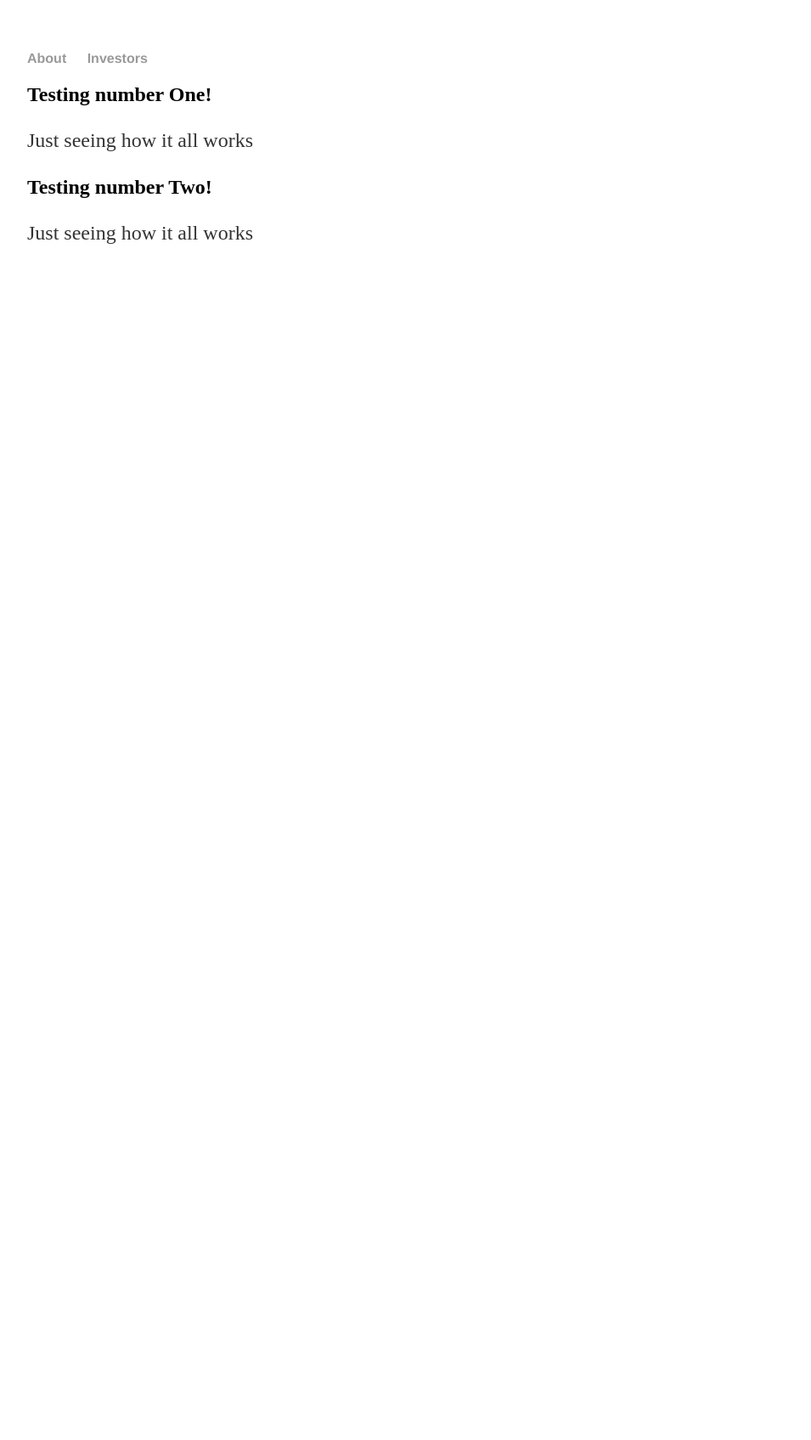
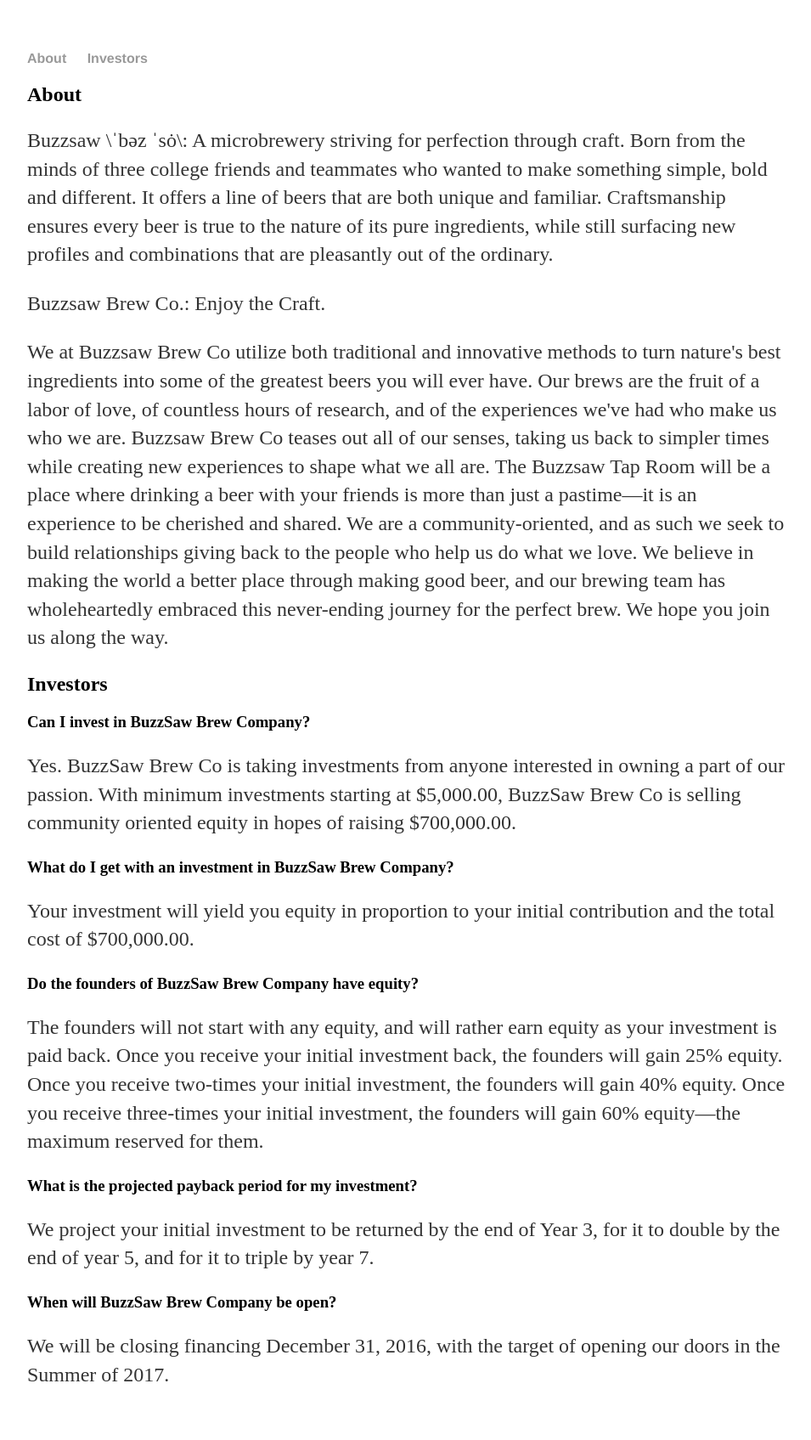
Before and after one commit to arquinn/arquinn.github.io, a Jekyll site: the page built from test.html, in a window 1280 px wide. Shown: the whole page at 85% size, without its empty margins (160-1115 px from the left). Built offline with Jekyll 4.4.1, drawn with Linux system fonts in a browser that asks for light colours; before the commit the page ends 900 px from its top, so only the background shows below that.

Commit message:
Update test.html

```diff
--- a/test.html
+++ b/test.html
@@ -1,16 +1,38 @@
 ---
 layout: sections
 ---
-<section class="bg-primary" id="test1">
+<section class="bg-primary" id="About">
   <div class="blurb">
-        <h2 class="section-heading">Testing number One! </h2>
-        <p class="text-faded">Just seeing how it all works </p>
+        <h2 class="section-heading">About</h2>
+        <p class="text-faded">Buzzsaw \ˈbəz ˈsȯ\: A microbrewery striving for perfection through craft. Born from the minds of three college friends and teammates who wanted to make something simple, bold and different. It offers a line of beers that are both unique and familiar. Craftsmanship ensures every beer is true to the nature of its pure ingredients, while still surfacing new profiles and combinations that are pleasantly out of the ordinary.</p>
+
+
+        <p class="emph">Buzzsaw Brew Co.: Enjoy the Craft.</p>
+      <p class="text-faded">We at Buzzsaw Brew Co utilize both traditional and innovative methods to turn nature's best ingredients into some of the greatest beers you will ever have. Our brews are the fruit of a labor of love, of countless hours of research, and of the experiences we've had who make us who we are. Buzzsaw Brew Co teases out all of our senses, taking us back to simpler times while creating new experiences to shape what we all are. The Buzzsaw Tap Room will be a place where drinking a beer with your friends is more than just a pastime—it is an experience to be cherished and shared. We are a community-oriented, and as such we seek to build relationships giving back to the people who help us do what we love. We believe in making the world a better place through making good beer, and our brewing team has wholeheartedly embraced this never-ending journey for the perfect brew. We hope you join us along the way. </p>
+
   </div>
   <p><!-- pagebreak --></p>
 </section>
-<section class="bg-primary" id="test2">
+<section class="bg-primary" id="Investors">
   <div class="blurb">
-        <h2 class="section-heading">Testing number Two! </h2>
-        <p class="text-faded">Just seeing how it all works </p>
-  </div>
+        <h2 class="section-heading">Investors</h2>
+
+        <h3 class="question">Can I invest in BuzzSaw Brew Company?</h3>
+        <p class="answer"> Yes. BuzzSaw Brew Co is taking investments from anyone interested in owning a part of our passion. With minimum investments starting at $5,000.00, BuzzSaw Brew Co is selling community oriented equity in hopes of raising $700,000.00.</p>
+
+        <h3 class="question">What do I get with an investment in BuzzSaw Brew Company?</h3>
+        <p class="answer"> Your investment will yield you equity in proportion to your initial contribution and the total cost of $700,000.00.
+</p>
+
+        <h3 class="question">Do the founders of BuzzSaw Brew Company have equity?</h3>
+        <p class="answer">The founders will not start with any equity, and will rather earn equity as your investment is paid back. Once you receive your initial investment back, the founders will gain 25% equity. Once you receive two-times your initial investment, the founders will gain 40% equity. Once you receive three-times your initial investment, the founders will gain 60% equity—the maximum reserved for them.</p>
+
+        <h3 class="question">What is the projected payback period for my investment?</h3>
+        <p class="answer">We project your initial investment to be returned by the end of Year 3, for it to double by the end of year 5, and for it to triple by year 7.</p>
+
+<h3 class="question">When will BuzzSaw Brew Company be open?</h3>
+        <p class="answer">We will be closing financing December 31, 2016, with the target of opening our doors in the Summer of 2017.
+</p>
+
+</div>
 </section>
```
